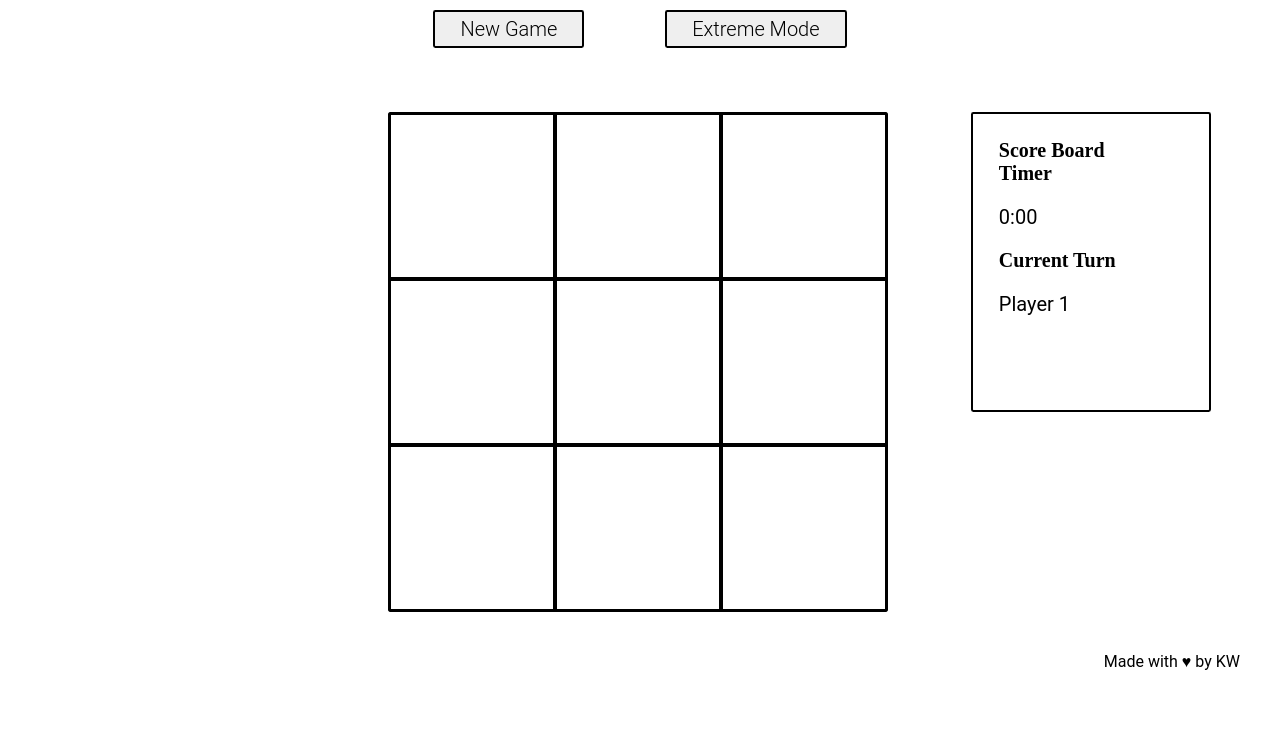
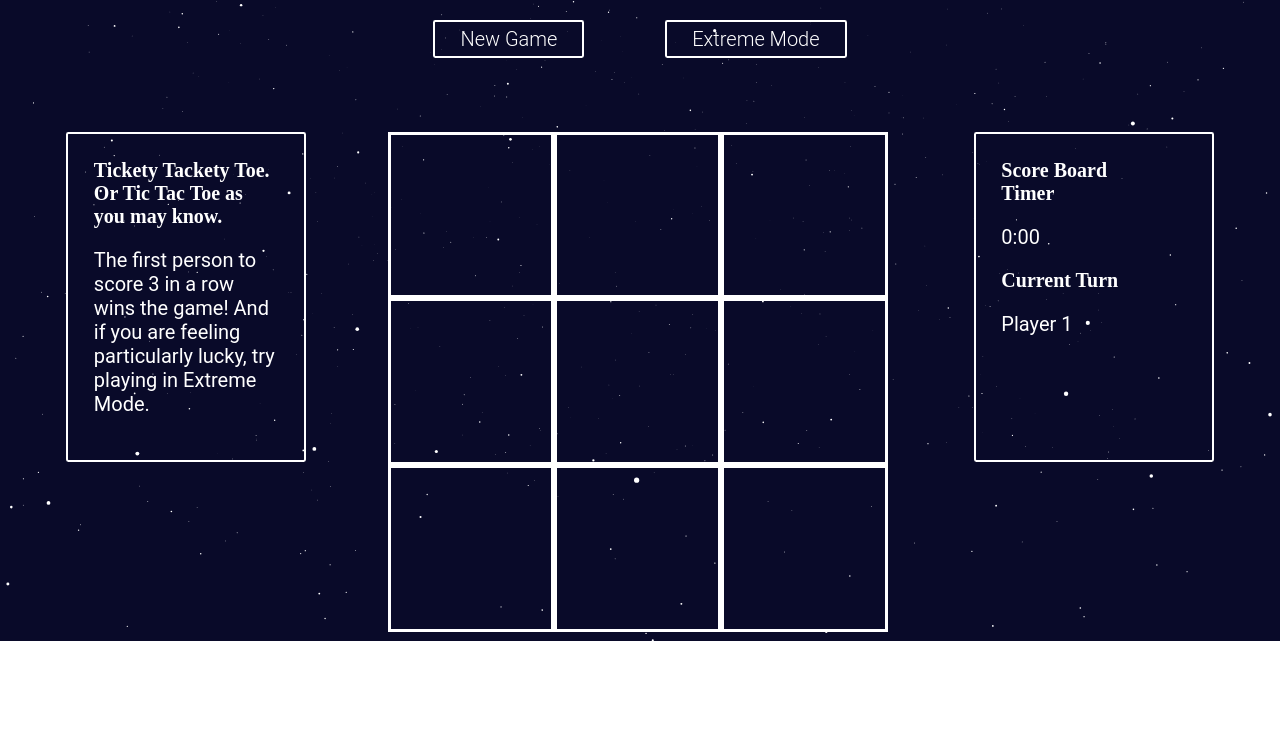
Before and after one commit to kaitlinw/Project-1-Tic-Tac-Toe, a plain HTML site: page index.html in a window 1280 px wide. Shown: the part 159-890 px from the top of the page. Drawn offline with Linux system fonts and the light colour scheme.

Commit message:
background feature added

```diff
--- a/app.js
+++ b/app.js
@@ -114,6 +114,8 @@ var checkForWinner = function () {
 var initiateExtremeMode = function () {
     extremeModeBtn.classList.add("extreme-true")
     extremeModeBtnClicked = true
+    debugger
+    // launch()
     console.log("extreme mode initiated")
     randomChance = Math.round(Math.random() * 10)
     console.log("random chance: " + randomChance)
@@ -121,10 +123,10 @@ var initiateExtremeMode = function () {
     if (randomChance <= 5) {
         if (currentPlayer === player1) {
             currentPlayer = player2
-            event.target.style.color = "darkblue"
+            event.target.style.color = "darkblue" // make flash
         } else if (currentPlayer === player2) {
             currentPlayer = player1
-            event.target.style.color = "red"
+            event.target.style.color = "red" // make flash
         }
     }
 }
--- /dev/null
+++ b/app2.js
@@ -0,0 +1,191 @@
+var speed_limit = 2     // 2
+var accelerate = true;  // true
+var speed = 0;				  // 0 - initial speed
+var starsize = 4;       // 4
+var stars = 1600;			  // 1600
+var fov = 80;				    // 100 - not actual fov in degrees
+var extraW = 5000;      // 5000
+var extraH = 2400;	    // 2400
+var colorOfStars = "white"
+
+var canv = document.getElementById('cv');
+document.querySelector('body').onresize = resizeCanv;
+canv.onclick = init;
+const ctx = canv.getContext('2d');
+const minZ = -fov + 2;
+
+// Precalculating so there are less calculations between frames
+var extraW_half = extraW / 2;
+var extraH_half = extraH / 2;
+const TWOPI = Math.PI * 2;
+var xMin, xMax, yMin, yMax;
+var initScaleX, initScaleY;
+var vel;
+var points;
+
+function init() {
+    resizeCanv();
+    points = randomPoints();
+    vel = speed;
+}
+
+function resizeCanv() {
+    canv.width = window.innerWidth;
+    canv.height = window.innerHeight;
+    xMax = canv.width / 2;
+    xMin = -xMax;
+    yMax = canv.height / 2;
+    yMin = -yMax;
+    initScaleX = canv.width + extraW;
+    initScaleY = canv.height + extraH;
+}
+
+function randomPoints() {
+    let arr = [];
+    for (let i = 0; i < stars; i++) {
+        arr.push({
+            x: Math.random() * initScaleX - (xMax + extraW_half),
+            y: Math.random() * initScaleY - (yMax + extraH_half),
+            z: Math.random() * 1000 + 140,
+            prevz: this.z,
+            size: starsize
+        });
+    }
+    return arr;
+}
+
+function project(items, alterScale = true) {
+    if (alterScale) alterScale = -0.4;
+    else alterScale = 0;
+    let projected = [];
+    items.forEach(item => {
+        let scale = fov / (fov + item.z);
+        let prevscale = fov / (fov + item.prevz);
+        projected.push({
+            x: item.x * scale,
+            y: item.y * scale,
+            z: item.z,
+            prevx: item.x * prevscale,
+            prevy: item.y * prevscale,
+            size: item.size * scale + alterScale
+        });
+    });
+    return projected;
+}
+
+function inView(item) {
+    if (item.x + item.size > xMin
+        && item.x < xMax
+        && item.y + item.size > yMin
+        && item.y < yMax
+        && item.z < 500) {
+        return true;
+    }
+    return false;
+}
+
+function drawLines(items) {
+    items.forEach(item => {
+        if (inView(item)) {
+            ctx.lineWidth = item.size;
+            ctx.beginPath();
+            ctx.moveTo(item.x, item.y);
+            ctx.lineTo(item.prevx, item.prevy);
+            ctx.stroke();
+            ctx.closePath();
+        }
+    });
+}
+
+function drawRects(items) {
+    items.forEach(item => {
+        if (inView(item))
+            ctx.fillRect(item.x, item.y, item.size, item.size);
+    });
+}
+
+function drawCircles(items) {
+    items.forEach(item => {
+        if (inView(item)) {
+            ctx.beginPath();
+            ctx.arc(item.x, item.y, Math.abs(item.size), 0, TWOPI);
+            ctx.fill();
+            ctx.closePath();
+        }
+    });
+}
+
+function drawText(items, text) {
+    items.forEach(item => {
+        if (inView(item)) {
+            ctx.font = Math.round(item.size * 10) + "px sans-serif";
+            ctx.fillText(text, item.x, item.y);
+        }
+    });
+}
+
+function animate() {
+    ctx.save();
+    ctx.fillStyle = 'rgb(9, 10, 41)';
+    ctx.fillRect(0, 0, canv.width, canv.height);
+    ctx.translate(xMax, yMax);
+    ctx.fillStyle = colorOfStars;
+    points.forEach(item => {
+        if (item.z > minZ) {
+            item.prevz = item.z;
+            item.z -= vel;
+        }
+        else {
+            item.z = item.prevz = Math.random() * 600 + 600;
+            item.x = Math.random() * initScaleX - (xMax + extraW_half);
+            item.y = Math.random() * initScaleY - (yMax + extraH_half);
+        }
+    });
+
+    ctx.strokeStyle = 'rgb(255,255,255)';
+    // drawText(project(points), "😮");
+    // drawText(project(points), "⭐");
+
+    // drawRects(project(points));
+    drawCircles(project(points));
+    // drawText(project(points), "♥️");
+
+    ctx.restore();
+
+    window.requestAnimationFrame(animate);
+
+    if (accelerate) {
+        if (vel < speed_limit) vel += 0.08;
+    }
+
+
+}
+
+
+
+init();
+animate();
+
+var maintainSpeed = function () {
+    clearInterval(animate)
+
+}
+
+
+    // 1) create an interval here
+    // 2) create a function to pass into the interval
+    // 3) make the function create a random color
+    `rgb(${Math.round(Math.random() * 255)},${Math.round(Math.random() * 255)},${Math.round(Math.random() * 255)})`
+// 4) assign the random color to the colorOfStars
+
+
+// var launch = function () {
+//     setInterval(animate, 1000 / 60)
+//     if (vel > 10) {
+//         maintainSpeed()
+//     }
+// }
+
+
+// I know this is overcomplicated, especially
+// for something that isn't even interactive. Forgive me.
--- a/index.html
+++ b/index.html
@@ -7,10 +7,12 @@
     <meta http-equiv="X-UA-Compatible" content="ie=edge">
     <title>Tic Tac Toe</title>
 
+    <link href="https://fonts.googleapis.com/css?family=Quicksand|Rubik&display=swap" rel="stylesheet">
     <link rel="stylesheet" href="style.css">
 </head>
 
 <body>
+    <canvas id="cv"></canvas>
 
     <header>
         <h1>Tic Tac Toe</h1>
@@ -24,8 +26,14 @@
 
     </header>
     <main class=" page-layout-flex">
-        <section class="side"></section>
-        <section class="game-board-3x3-flex">
+        <section class="side-instructions">
+            <h3 class="instructions">Tickety Tackety Toe. Or Tic Tac Toe as you may know.</h3>
+            <p>The first person to score 3 in a row wins the game! And if you are feeling particularly lucky, try
+                playing in Extreme
+                Mode.</p>
+
+        </section>
+        <section class="game-board-3x3-flex rotate-center">
             <div class="box" id="1"></div>
             <div class="box" id="2"></div>
             <div class="box" id="3"></div>
@@ -48,12 +56,10 @@
         </section>
     </main>
 
-
-
-
-
     <footer>
-        <p>Made with &hearts; by KW</p>
+        <a class="linkedIn-link" href="https://www.linkedin.com/in/kaitlinjanewalsh/" target="_blank">
+            <p>Made with &hearts; by KW</p>
+        </a>
     </footer>
 
 
@@ -72,7 +78,7 @@
         }
     </script> -->
 
-
+    <script src="app2.js"></script>
     <script src="app.js"></script>
 </body>
 
--- a/style.css
+++ b/style.css
@@ -1,6 +1,8 @@
 /* RESET */
 * {
     box-sizing: border-box;
+    background-color: transparent;
+    color: white;
 }
 
 h1,
@@ -16,7 +18,16 @@ ul {
 body {
     margin: 0;
     max-height: 50%;
+    background-color: transparent;
+
 }
+
+/* body {
+    background-image: linear-gradient(to bottom right, aquamarine, white);
+}
+
+    {"speed":2,"speedAdjFactor":0.03,"density":3,"shape":"circle","warpEffect":true,"warpEffectLength":5,"depthFade":true,"starSize":3,"backgroundColor":"hsl(263,45%,7%)","starColor":"#FFFFFF"}
+ */
 
 img {
     width:100%;
@@ -24,14 +35,13 @@ img {
 }
 
 /* customised */
-/* * {
 
-} */
 
 header {
-    padding: 40px 0 10px 0;
+    padding: 50px 0 20px 0;
     text-align: center;
     font-family: 'Times New Roman', Times, serif;
+
 }
 
 header > h1 {
@@ -49,6 +59,10 @@ footer {
     height: auto;
 }
 
+.linkedIn-link {
+    text-decoration: none;
+}
+
 button {
     user-select: none;
     cursor: pointer;
@@ -58,11 +72,11 @@ button {
     margin: 3%;
     border-radius:0.12em;
     font-size: 20px;
-    border:0.1em solid black;
+    border:0.1em solid white;
     text-decoration:none;
     font-family:'Roboto',sans-serif;
     font-weight: 300;
-    color: black;
+    color: white;
     text-align: center;
     transition: all 0.2s;
 }
@@ -71,8 +85,8 @@ button {
 button:focus {outline:0;}
 
 button:hover {
-    color:white;
-    background-color:black;
+    color:rgb(0, 0, 0, 1);
+    background-color:white;
 }
 
 
@@ -85,27 +99,44 @@ button:hover {
 }
 
 .extreme-true {
-    background-color: black;
-    color: white;
+    background-color: #ffffff;
+    color: rgb(0,0,0, 1);
 }
 
-
+canvas {
+    margin: 0;
+    padding: 0;
+    overflow: hidden;
+    display: flex;
+    flex-direction: column;
+    position: fixed;
+    left:0;
+    top:0;
+    z-index:-1;
+  }
 
 .page-layout-flex {
     display: flex;
     align-items: center;
     justify-content: center;
     flex-wrap: wrap;
-    /* flex-direction: column; */
+
+
 }
 
-.side {
+.side-instructions {
     /* margin: 0px 10%; */
+    align-self: baseline;
+    text-align: left;
+    border: 2px solid white;
+    padding: 2%;
     width: 240px;
-    padding: 0 2%;
-    height: auto;
-    /* border: 2px solid black;     */
-    margin: 15px 10px auto auto;
+    height: 330px;
+    font-size: 20px;
+    border-radius:0.12em;
+    opacity: 1;
+    /* height: auto; */
+    margin: 15px 15px auto auto;
 
 
 }
@@ -116,13 +147,15 @@ button:hover {
     justify-content: center; */
     align-self: baseline;
     text-align: left;
-    margin: 15px auto auto 15px;
-    border: 2px solid black;
+    margin: 15px auto auto 20px;
+    border: 2px solid white;
     padding: 2%;
     width: 240px;
-    height: 300px;
+    height: 330px;
     font-size: 20px;
     border-radius:0.12em;
+    opacity: 1;
+
 
     /* flex-wrap: wrap;    */
 
@@ -142,11 +175,13 @@ button:hover {
     align-content: stretch;
     width: 500px;
     height: 500px;
-    border: 1px solid black;
+    /* border: 1px solid white;  */
     margin-top: 15px;
     margin-left: auto;
     margin-right: auto;
     border-radius:0.12em;
+    opacity: 1;
+
 
     /* padding-top: 100%; */
 
@@ -161,20 +196,62 @@ button:hover {
     display: flex;
     align-items: center;
     justify-content: center;
-    font-size: 40px;
-    border: 2px solid black;
+    font-size: 60px;
+    border: 3px solid white;
     flex-grow: 1;
-
     width: 33.33%;
     height: 33.33%;
     user-select: none;
     cursor: pointer;
-    /* padding-top: 100%; */
+    opacity: 1;
+    font-family: 'Quicksand', sans-serif;
+
+}
+
+
+
+/* Animations */
+
+/* .rotate-center {
+	animation: rotate-center 10s linear infinite both;
+}
+
+
+ @keyframes rotate-center {
+    0% {
+      transform: rotate(0);
+    }
+    100% {
+      transform: rotate(360deg);
+    }
+  }
+   */
 
 
 
 
+
+   .bg-pan-left {
+	animation: bg-pan-left 2s cubic-bezier(0.550, 0.085, 0.680, 0.530) infinite alternate-reverse both;
 }
+
+@keyframes bg-pan-left {
+    0% {
+      background-position: 100% 50%;
+    }
+    100% {
+      background-position: 0% 50%;
+    }
+  }
+
+
+
+
+
+
+
+
+
 
 .wiggle {
     -webkit-animation-name: wiggle;
```
